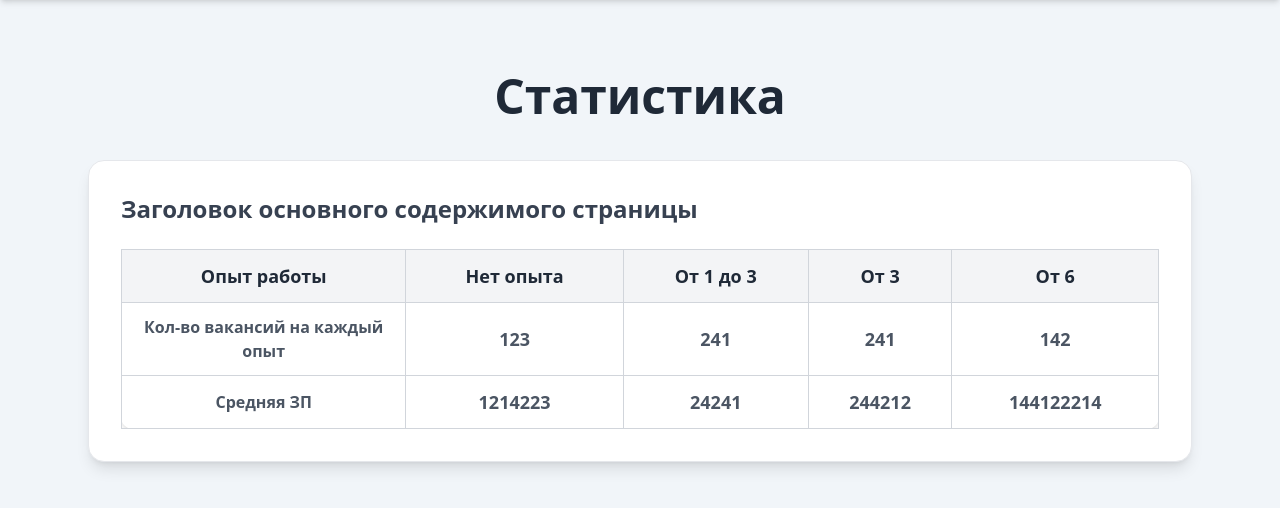
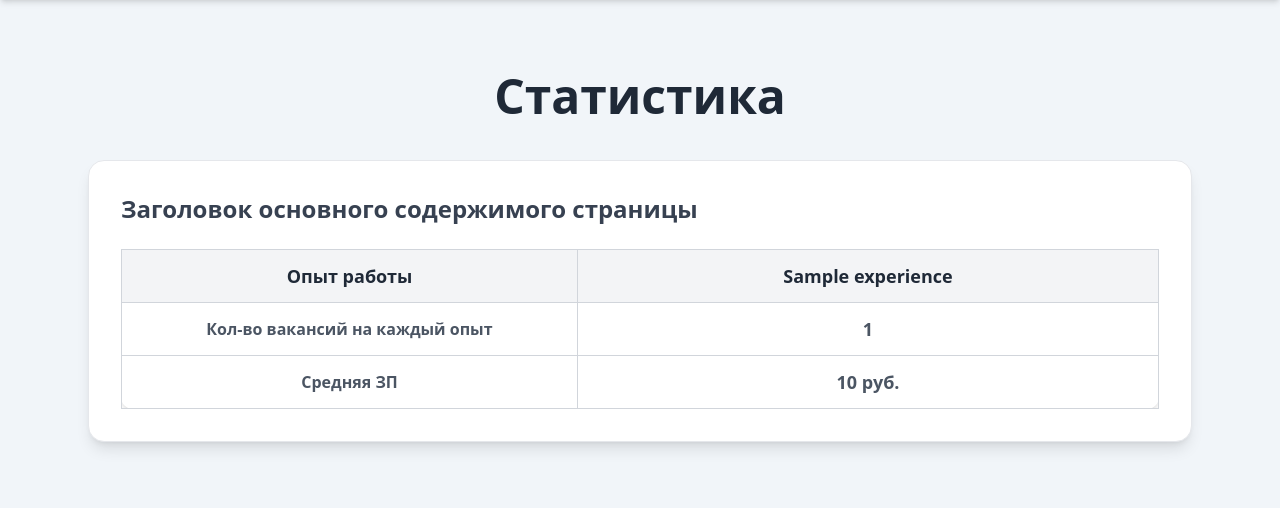
Before and after one commit to 4eLoBeK-001/HHParser, a Django app: template templates/hh_app/detailed_statistics.html in a window 1280 px wide. Shown: the part 76-584 px from the top of the page. Run offline with Django 5.2, Linux system fonts and the light colour scheme; tables that the repository leaves empty hold one stand-in row (values such as "Sample post"); the template is opened without the code that fills it: values that come from a table or form of the project are taken from there, most other values are stand-ins (such as "Sample title", 1, 10 or a date in 2020); some libraries are stand-ins or nearby versions.

Commit message:
average statistics are shown

```diff
--- a/templates/hh_app/detailed_statistics.html
+++ b/templates/hh_app/detailed_statistics.html
@@ -24,10 +24,10 @@
                         <th class="font-semibold text-center border border-gray-300 px-1 py-3 max-w-[140px] whitespace-normal break-words">
                             Опыт работы
                         </th>
-                        <th class="font-bold text-center border border-gray-300 px-1 py-3">Нет опыта</th>
-                        <th class="font-bold text-center border border-gray-300 px-1 py-3">От 1 до 3</th>
-                        <th class="font-bold text-center border border-gray-300 px-1 py-3">От 3</th>
-                        <th class="font-bold text-center border border-gray-300 px-1 py-3">От 6</th>
+                        {% for experience in experiences %}
+                            <th class="font-bold text-center border border-gray-300 px-1 py-3">{{experience.name}}</th>
+                        {% endfor %}
+
                     </tr>
                 </thead>
 
@@ -36,28 +36,23 @@
                         <td class="text-base text-center border border-gray-300 px-1 py-3 max-w-[140px] whitespace-normal break-words">
                             Кол-во вакансий на каждый опыт
                         </td>
-                        <td class="text-center border border-gray-300 px-1 py-3">123</td>
-                        <td class="text-center border border-gray-300 px-1 py-3">241</td>
-                        <td class="text-center border border-gray-300 px-1 py-3">241</td>
-                        <td class="text-center border border-gray-300 px-1 py-3">142</td>
+                        {% for res in result %}
+                            <td class="text-center border border-gray-300 px-1 py-3">{{res.count}}</td>
+                        {% endfor %}
                     </tr>
                     <tr class="hover:bg-gray-50 transition text-lg text-gray-600 font-semibold">
                         <td class="text-base text-center border border-gray-300 px-1 py-3 max-w-[140px] whitespace-normal break-words">
                             Средняя ЗП
                         </td>
-                        <td class="text-center border border-gray-300 px-1 py-3">1214223</td>
-                        <td class="text-center border border-gray-300 px-1 py-3">24241</td>
-                        <td class="text-center border border-gray-300 px-1 py-3">244212</td>
-                        <td class="text-center border border-gray-300 px-1 py-3">144122214</td>
+                        {% for res in result %}
+                            <td class="text-center border border-gray-300 px-1 py-3">{{res.salary_avg}} руб.</td>
+                        {% endfor %}
                     </tr>
                 </tbody>
 
             </table>
         </div>
 
-
-
-
     </div>
 </div>
 {% endblock content %}
```
Also changed, not shown: hh_app/views.py (+25 -2 lines).
